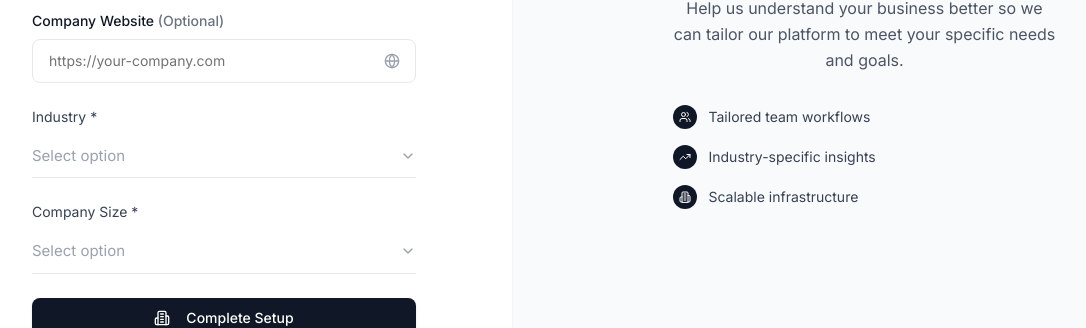
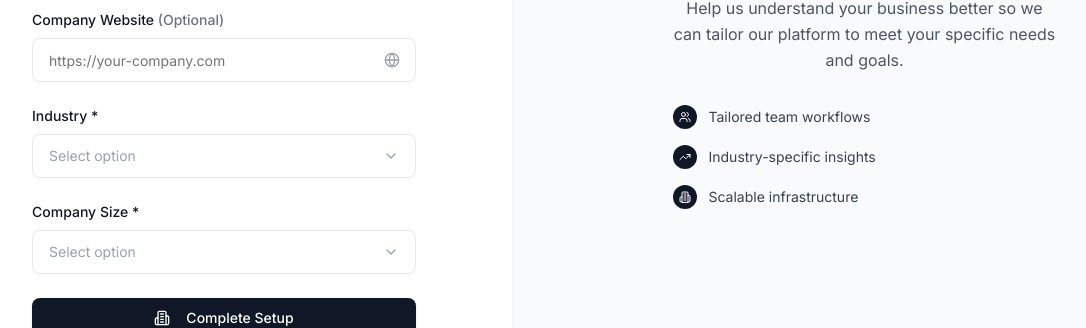
Before and after one commit to AymaanPathan/dashboard-crm, a Next.js app in the folder frontend/: page /organizationsetup in a window 1280 px wide. Before the commit this address had no page. Shown: the part 370-698 px from the top of the page, without its empty margins (64-1150 px from the left). Built offline with nearby package versions, Linux system fonts and the light colour scheme.

Commit message:
feat: Add user verification status to login response and update OrganizationSetupPage to check verification status

```diff
--- a/frontend/src/app/organizationsetup/page.tsx
+++ b/frontend/src/app/organizationsetup/page.tsx
@@ -36,13 +36,14 @@ const COMPANY_SIZES = ["1-10", "11-50", "51-200", "201-1000", "1000+"];
 const OrganizationSetupPage: React.FC = () => {
   const router = useRouter();
   const dispatch: RootDispatch = useDispatch();
-  const currentUser = useSelector((state: RootState) => state.auth.user);
+  const isUserVerified = useSelector((state: RootState) => state.auth.user.isVerified);
+  console.log("Is User Verified:", isUserVerified);
 
-  useEffect(() => {
-    if (!currentUser.isVerified) {
-      router.replace("/signup");
-    }
-  }, [currentUser.isVerified, router]);
+  // useEffect(() => {
+  //   if (!currentUser.isVerified) {
+  //     router.replace("/signup");
+  //   }
+  // }, [currentUser.isVerified, router]);
 
   const [formData, setFormData] = useState<IOrganization>({
     id: "",
--- a/frontend/src/components/Form/Form.tsx
+++ b/frontend/src/components/Form/Form.tsx
@@ -215,6 +215,17 @@ interface FormSelectProps {
   onToggle: () => void;
 }
 
+interface FormSelectProps {
+  label: string;
+  value: string;
+  onChange: (value: string) => void;
+  placeholder?: string;
+  options: { value: string; label: string }[];
+  error?: string;
+  isOpen: boolean;
+  onToggle: () => void;
+}
+
 export const FormSelect: React.FC<FormSelectProps> = ({
   label,
   value,
@@ -225,16 +236,36 @@ export const FormSelect: React.FC<FormSelectProps> = ({
   isOpen,
   onToggle,
 }) => {
+  const dropdownRef = useRef<HTMLDivElement>(null);
+
+  // Close dropdown when clicking outside
+  useEffect(() => {
+    const handleClickOutside = (event: MouseEvent) => {
+      if (
+        dropdownRef.current &&
+        !dropdownRef.current.contains(event.target as Node)
+      ) {
+        if (isOpen) onToggle();
+      }
+    };
+
+    document.addEventListener("mousedown", handleClickOutside);
+    return () => document.removeEventListener("mousedown", handleClickOutside);
+  }, [isOpen, onToggle]);
+
   return (
-    <div className="space-y-2 relative">
-      <label className="block text-sm text-gray-700">{label}</label>
+    <div className="space-y-2" ref={dropdownRef}>
+      <label className="block text-sm font-medium text-gray-900 mb-2">
+        {label}
+      </label>
+      <div className="relative">
         <button
           type="button"
           onClick={onToggle}
-        className={`w-full px-0 py-2.5 text-[15px] text-left bg-transparent border-0 border-b transition-colors focus:outline-none flex items-center justify-between ${
+          className={`w-full h-11 px-4 text-sm text-left bg-white border rounded-lg transition-colors focus:outline-none flex items-center justify-between ${
             error
-            ? "border-red-300 focus:border-red-500"
-            : "border-gray-200 focus:border-gray-900"
+              ? "border-red-300 focus:border-red-500 focus:ring-1 focus:ring-red-500"
+              : "border-gray-200 focus:border-gray-900 focus:ring-1 focus:ring-gray-900"
           }`}
         >
           <span className={value ? "text-gray-900" : "text-gray-400"}>
@@ -242,11 +273,15 @@ export const FormSelect: React.FC<FormSelectProps> = ({
               ? options.find((opt) => opt.value === value)?.label
               : placeholder}
           </span>
-        <ChevronDown className="w-4 h-4 text-gray-400" />
+          <ChevronDown
+            className={`w-4 h-4 text-gray-400 transition-transform ${
+              isOpen ? "rotate-180" : ""
+            }`}
+          />
         </button>
 
         {isOpen && (
-        <div className="absolute z-50 w-full mt-2 bg-white border border-gray-200 rounded-xl shadow-2xl max-h-60 overflow-auto">
+          <div className="absolute z-50 w-full mt-1 bg-white border border-gray-200 rounded-lg shadow-lg max-h-60 overflow-auto">
             {options.map((option) => (
               <button
                 key={option.value}
@@ -255,7 +290,9 @@ export const FormSelect: React.FC<FormSelectProps> = ({
                   onChange(option.value);
                   onToggle();
                 }}
-              className="w-full px-4 py-2.5 text-[15px] text-left hover:bg-gray-50 transition-colors"
+                className={`w-full px-4 py-2.5 text-sm text-left hover:bg-gray-50 transition-colors first:rounded-t-lg last:rounded-b-lg ${
+                  value === option.value ? "bg-gray-50 font-medium" : ""
+                }`}
               >
                 {option.label}
               </button>
@@ -265,5 +302,6 @@ export const FormSelect: React.FC<FormSelectProps> = ({
 
         {error && <p className="text-xs text-red-500 mt-1">{error}</p>}
       </div>
+    </div>
   );
 };
--- a/frontend/src/store/slices/authSlice.ts
+++ b/frontend/src/store/slices/authSlice.ts
@@ -113,9 +113,13 @@ const authSlice = createSlice({
       })
       .addCase(loginUser.fulfilled, (state, action) => {
         const token = action.payload.data.data.token;
+        console.log("Login Action Payload:", action.payload);
         const username = action.payload.data.data.user.username;
         state.loadingState.login = false;
         state.token = token;
+        if (token) {
+          state.user.isVerified = true;
+        }
         state.userName = username;
         state.user = action.payload.data.data.user;
       })
```
Also changed, not shown: 1 other file (tests, documents, lock files or other folders). Lines whose indentation alone changed are shown as unchanged.
